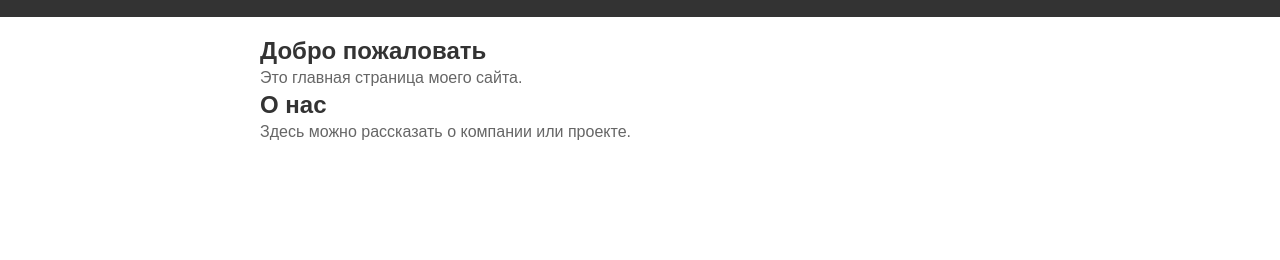
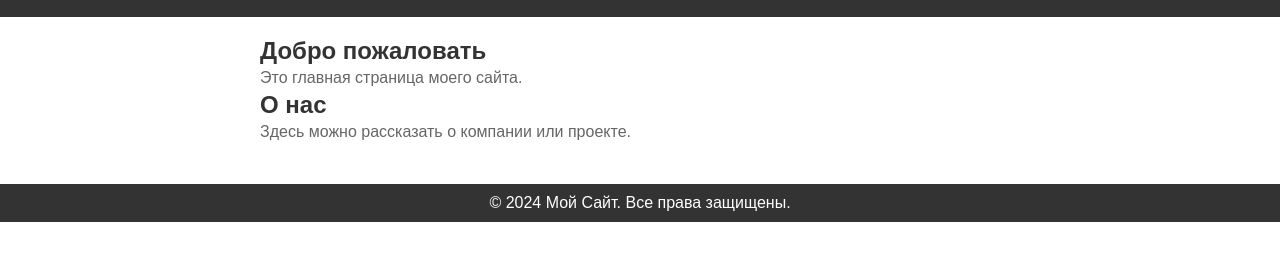
Before and after one commit to TamerlanWebd/project, a plain HTML site: page index.html in a window 1280 px wide. Shown: the part 78-338 px from the top of the page. Drawn offline with Linux system fonts and the light colour scheme; files that its build step writes are made by us from their sources; files whose address does not match are found by name; a web font is replaced by a local one.

Commit message:
feat: создать футер сайта

```diff
--- a/assets/css/style.css
+++ b/assets/css/style.css
@@ -53,3 +53,10 @@ body {
     line-height: 1.6;
     color: #666;
 }
+.site-footer {
+    background-color: #333;
+    color: #fff;
+    text-align: center;
+    padding: 10px;
+    margin-top: 20px;
+}
--- a/index.html
+++ b/index.html
@@ -28,6 +28,9 @@
             <p>Здесь можно рассказать о компании или проекте.</p>
         </section>
     </main>
+    <footer class="site-footer">
+        <p>&copy; 2024 Мой Сайт. Все права защищены.</p>
+    </footer>
     <script src="main.js"></script>
 </body>
 </html>
```
